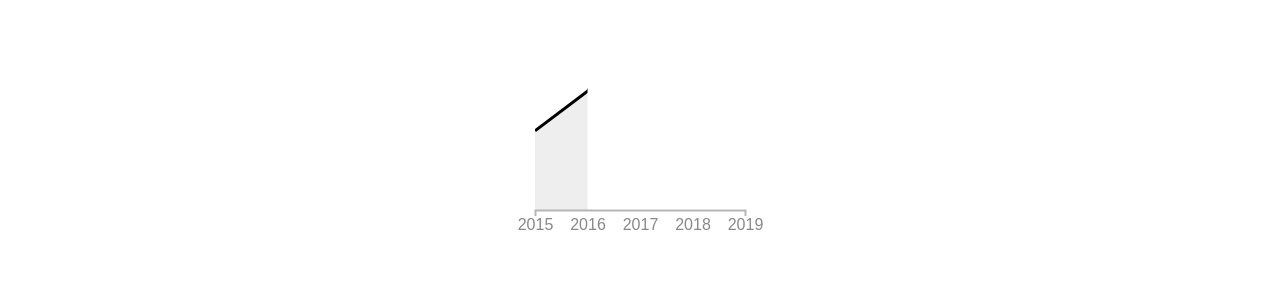
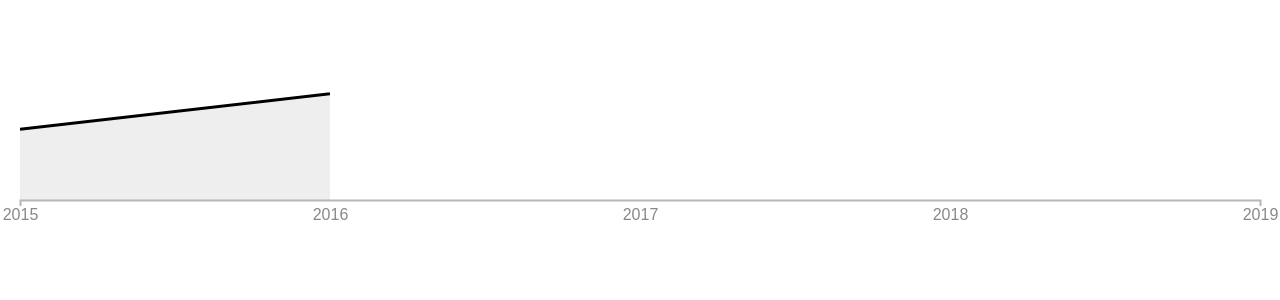
Before and after one commit to juanjoserendon13/interactive-line-chart, a React (Create React App) app: page / in a window 1280 px wide. Shown: the top 300 px of the page. Built offline with nearby package versions, Linux system fonts and the light colour scheme.

Commit message:
create margin conventions

```diff
--- a/src/App.css
+++ b/src/App.css
@@ -1,5 +1,9 @@
 .App {
   text-align: center;
+}
+
+#line-chart {
+  height: 300px;
 }
 
 .area {
--- a/src/components/LineChart.js
+++ b/src/components/LineChart.js
@@ -1,5 +1,6 @@
 import React, { Component } from 'react';
 import * as d3 from 'd3';
+import marginConvention from '../lib/marginConvention';
 
 class LineChart extends Component {
   constructor(props) {
@@ -21,19 +22,31 @@ class LineChart extends Component {
     } = this.props;
     // Get the data from the year where the user will start drawing
     this.userDataLine = this.transformData();
-
+    const width = 250;
+    const height = 250;
     const margin = {
-      top: 20,
+      top: 30,
       right: 20,
-      bottom: 40,
+      bottom: 50,
       left: 20,
     };
-    const width = 250 - margin.left - margin.right;
-    const height = 250 - margin.top - margin.bottom;
+    const svgContainer = d3.select(this.svgReal.current);
+    // Get the dom element
+    const containerDiv = document.getElementById('line-chart');
+    console.log(containerDiv.offsetWidth);
+
+    // Set the initial dimensions of the svg and generate scales
+    const { svg, innerWidth, innerHeight } = marginConvention(svgContainer, {
+      width: containerDiv.offsetWidth,
+      // height: containerDiv.offsetHeight,
+      height,
+      margin,
+      className: 'lineChart',
+    });
 
     // set the ranges
-    const x = d3.scaleLinear().range([0, width]);
-    const y = d3.scaleLinear().range([height, 0]);
+    const x = d3.scaleLinear().range([0, innerWidth]);
+    const y = d3.scaleLinear().range([innerHeight, 0]);
 
     // define the line
     const valueline = d3.line()
@@ -44,16 +57,16 @@ class LineChart extends Component {
     const valueArea = d3.area()
       .x(d => x(d.year))
       .y0(d => y(d[type]))
-      .y1(height);
+      .y1(innerHeight);
 
-    // select the svg in the dom and give it some margins
-    const svg = d3
+
+    /* const svg = d3
       .select(this.svgReal.current)
       .attr('class', 'lineChart')
-      .attr('width', width + margin.left + margin.right)
-      .attr('height', height + margin.top + margin.bottom)
+      .attr('width', innerWidth)
+      .attr('height', innerHeight)
       .append('g')
-      .attr('transform', `translate(${margin.left},${margin.top})`);
+      .attr('transform', `translate(${margin.left},${margin.top})`); */
 
     // Get the max and min values of the databases
     const dataYMax = d3.max(data, d => d[type]);
@@ -76,12 +89,13 @@ class LineChart extends Component {
       });
     }
 
-    // Create the clip container
+    // Create the clip container (translate -20px so the main line get displayed correctly)
     this.clipElement = svg.append('clipPath')
       .attr('id', 'clip')
       .append('rect')
       .attr('width', x(startYear))
-      .attr('height', height);
+      .attr('height', innerHeight + 20)
+      .attr('transform', 'translate(0, -20)');
 
     // Attach the clip path to the clip container
     const clipPath = svg.append('g').attr('clip-path', 'url(#clip)');
@@ -103,7 +117,7 @@ class LineChart extends Component {
     // Add the X Axis
     svg.append('g')
       .attr('class', 'axis-x-line')
-      .attr('transform', `translate(0,${height})`)
+      .attr('transform', `translate(0,${innerHeight})`)
       .call(d3.axisBottom(x)
         .tickValues(availableYears)
         .tickFormat(d3.format('.4')));
@@ -111,8 +125,8 @@ class LineChart extends Component {
     // Overlay to handle mouse events
     svg.append('rect')
       .attr('class', 'overlay')
-      .attr('width', width)
-      .attr('height', height)
+      .attr('width', innerWidth)
+      .attr('height', innerHeight)
       .call(this.mouseDragLine(x, y, dataXMax, valueline));
   };
 
@@ -165,7 +179,7 @@ class LineChart extends Component {
 
   render() {
     return (
-      <div className="line-chart">
+      <div id="line-chart">
         <svg ref={this.svgReal} />
       </div>
     );
--- /dev/null
+++ b/src/lib/marginConvention.js
@@ -0,0 +1,17 @@
+import * as d3 from 'd3';
+
+const marginConvention = (selection, props) => {
+  const {
+    width, height, margin, className = 'margin-group',
+  } = props;
+  let svg = selection.attr('class', className)
+    .data([null])
+    .attr('width', width)
+    .attr('height', height);
+  svg = svg.append('g')
+    .attr('transform', `translate(${margin.left}, ${margin.top})`);
+  const innerWidth = width - margin.left - margin.right;
+  const innerHeight = height - margin.top - margin.bottom;
+  return { svg, innerWidth, innerHeight };
+};
+export default marginConvention;
```
